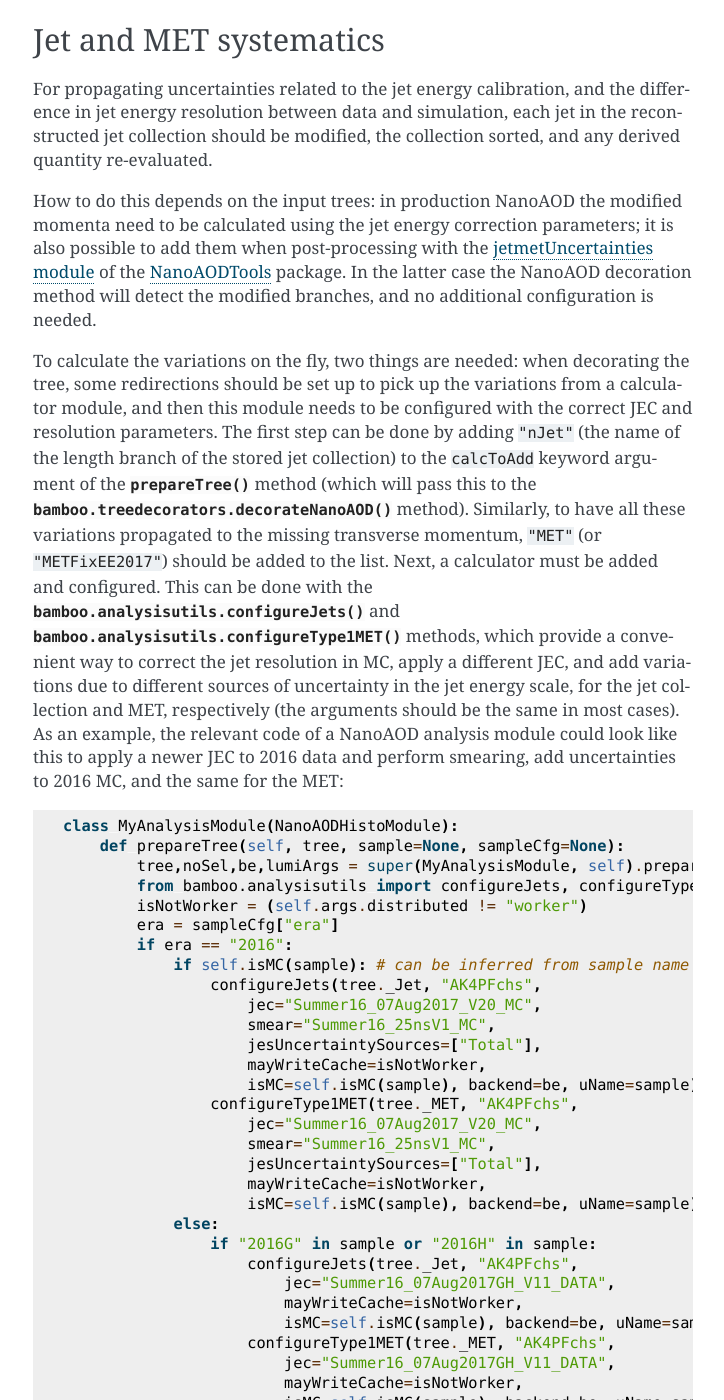
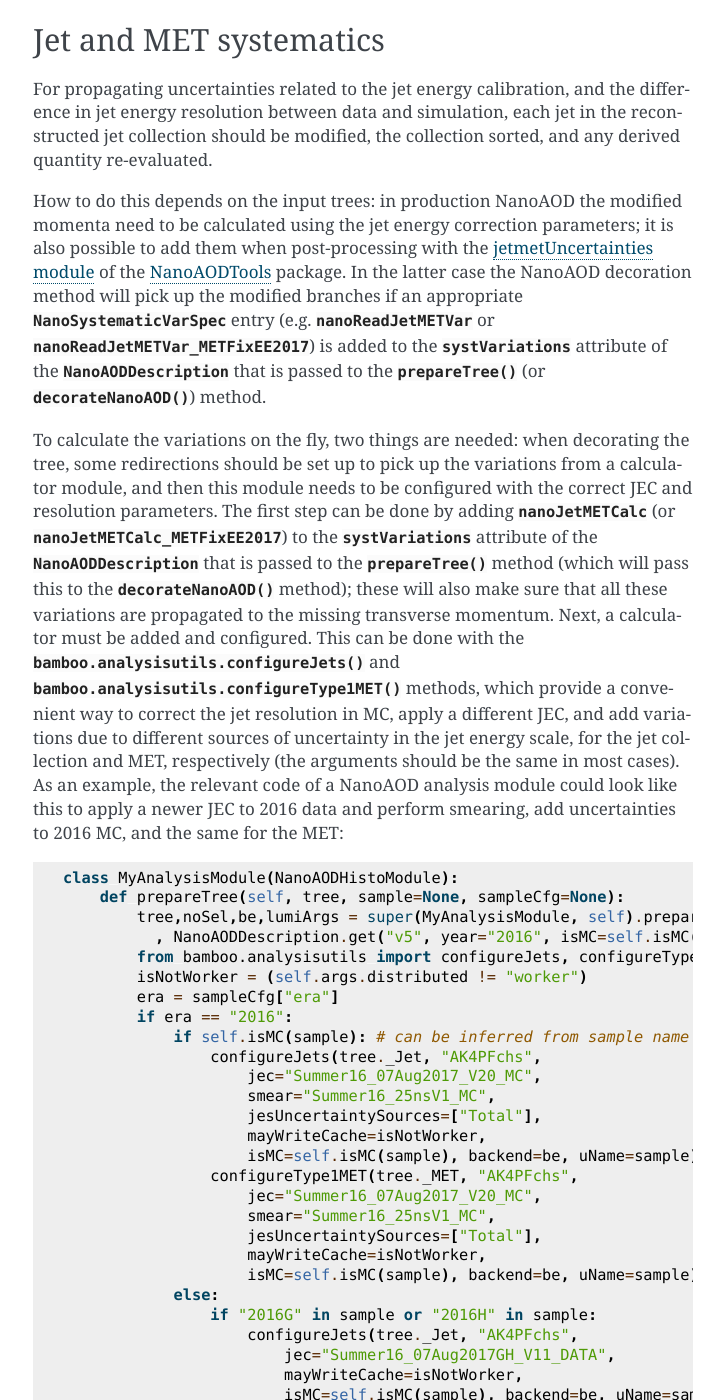
Before and after one commit to recotoolsbenchmarks/BambooAnalysis, a Sphinx documentation site: the page built from doc/recipes.rst, in a window 1280 px wide and 1400 px high, scrolled down 3336 px. Shown: the whole window, without its empty margins (387-1111 px from the left). Built offline with Sphinx 7.4.7, drawn with Linux system fonts in a browser that asks for light colours; some of the changed text lies outside the part shown.

Commit message:
Update recipes

```diff
--- a/doc/recipes.rst
+++ b/doc/recipes.rst
@@ -193,19 +193,29 @@ How to do this depends on the input trees: in production NanoAOD the modified
 momenta need to be calculated using the jet energy correction parameters; it is
 also possible to add them when post-processing with the
 `jetmetUncertainties module`_ of the NanoAODTools_ package.
-In the latter case the NanoAOD decoration method will detect the modified
-branches, and no additional configuration is needed.
+In the latter case the NanoAOD decoration method will pick up the modified
+branches if an appropriate
+:py:class:`~bamboo.treececorators.NanoSystematicVarSpec` entry (e.g.
+:py:data:`~bamboo.treedecorators.nanoReadJetMETVar` or
+:py:data:`~bamboo.treedecorators.nanoReadJetMETVar_METFixEE2017`) is added to
+the :py:attr:`~.systVariations` attribute of the
+:py:class:`~bamboo.treedecorators.NanoAODDescription` that is passed to the
+:py:meth:`~bamboo.analysismodules.NanoAODModule.prepareTree` (or
+:py:func:`~bamboo.treedecorators.decorateNanoAOD`) method.
 
 To calculate the variations on the fly, two things are needed: when decorating
 the tree, some redirections should be set up to pick up the variations from a
 calculator module, and then this module needs to be configured with the correct
 JEC and resolution parameters.
-The first step can be done by adding ``"nJet"`` (the name of the length branch
-of the stored jet collection) to the ``calcToAdd`` keyword argument of the
-:py:meth:`~bamboo.NanoAODModule.prepareTree` method (which will pass this to the
-:py:meth:`bamboo.treedecorators.decorateNanoAOD` method).
-Similarly, to have all these variations propagated to the missing transverse
-momentum, ``"MET"`` (or ``"METFixEE2017"``) should be added to the list.
+The first step can be done by adding
+:py:data:`~bamboo.treedecorators.nanoJetMETCalc` (or
+:py:data:`~bamboo.treedecorators.nanoJetMETCalc_METFixEE2017`) to the
+:py:attr:`~.systVariations` attribute of the
+:py:class:`~bamboo.treedecorators.NanoAODDescription` that is passed to the
+:py:meth:`~bamboo.analysismodules.NanoAODModule.prepareTree` method (which will
+pass this to the :py:func:`~bamboo.treedecorators.decorateNanoAOD` method);
+these will also make sure that all these variations are propagated to the
+missing transverse momentum.
 Next, a calculator must be added and configured.
 This can be done with the :py:meth:`bamboo.analysisutils.configureJets` and
 :py:meth:`bamboo.analysisutils.configureType1MET` methods, which provide a
@@ -221,7 +231,8 @@ uncertainties to 2016 MC, and the same for the MET:
 
    class MyAnalysisModule(NanoAODHistoModule):
        def prepareTree(self, tree, sample=None, sampleCfg=None):
-           tree,noSel,be,lumiArgs = super(MyAnalysisModule, self).prepareTree(tree, sample=sample, sampleCfg=sampleCfg, calcToAdd=["nJet"])
+           tree,noSel,be,lumiArgs = super(MyAnalysisModule, self).prepareTree(tree, sample=sample, sampleCfg=sampleCfg
+             , NanoAODDescription.get("v5", year="2016", isMC=self.isMC(sample), systVariations=[nanoJetMETCalc]))
            from bamboo.analysisutils import configureJets, configureType1MET
            isNotWorker = (self.args.distributed != "worker")
            era = sampleCfg["era"]
@@ -317,11 +328,13 @@ and simulation in the description of the Z boson peak.
 As for the jet correction and variations described in the previous section,
 this can either be done during postprocessing, with the
 `muonScaleResProducer module`_ of the NanoAODTools_ package, or on the fly.
-The former will be detected automatically when decorating the trees, the latter
-requires adding ``"nMuon"`` to the ``calcToAdd`` keyword argument passed to he
-:py:attr:`~bamboo.NanoAODModule.prepareTree` method, such that the decorations
-will pick up the momenta from a calculator module
-instead of directly from the input file.
+To adjust the decorators, a suitable
+:py:class:`~bamboo.treedecorators.NanoSystematicVarSpec` instance to read the
+corrected values, or :py:data:`~bamboo.treedecorators.nanoRochesterCalc` to use
+the calculated values, should be added to the :py:attr:`~.systVariations`
+attribute of the :py:class:`~bamboo.treedecorators.NanoAODDescription` that is
+passed to the :py:meth:`~bamboo.analysismodules.NanoAODModule.prepareTree` (or
+:py:func:`~bamboo.treedecorators.decorateNanoAOD`) method.
 
 The on the fly calculator should be added and configured with the
 :py:meth:`bamboo.analysisutils.configureRochesterCorrection` method,
```
